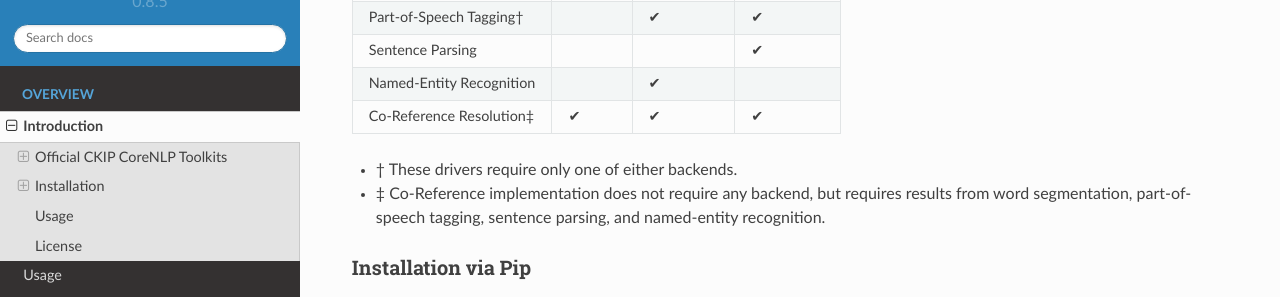
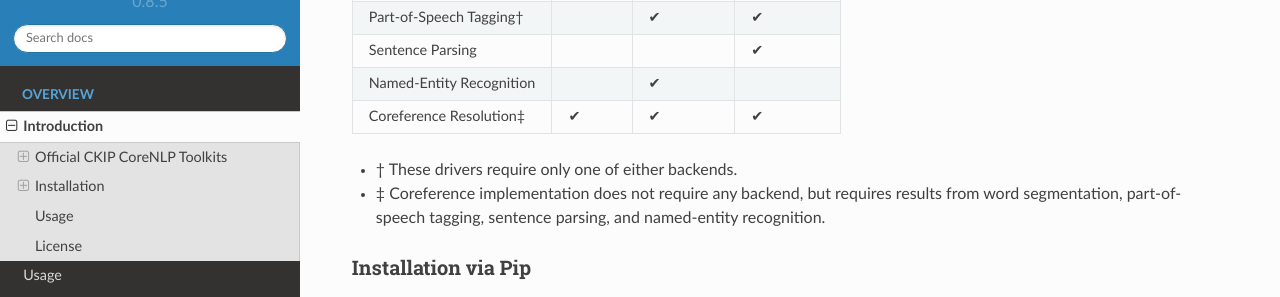
Before and after one commit to ckiplab/ckipnlp, a Sphinx documentation site: the page built from docs/main/readme.rst, in a window 1280 px wide and 900 px high, scrolled down 1363 px. Shown: the part 151-448 px from the top of the window. Built offline with Sphinx 7.4.7 and the Read the Docs theme 2.0.0, drawn with Linux system fonts in a browser that asks for light colours; pages that are not in the unit, such as notebooks, are missing from menus; some of the changed text lies outside the part shown.

```diff
--- a/README.rst
+++ b/README.rst
@@ -9,7 +9,7 @@
 - Part-of-Speech Tagging
 - Named-Entity Recognition
 - Sentence Parsing
-- Co-Reference Resolution
+- Coreference Resolution
 
 Git
 ^^^
@@ -80,9 +80,9 @@
 Contributers
 ^^^^^^^^^^^^
 
-* `Mu Yang <https://muyang.pro>`_ at `CKIP <https://ckip.iis.sinica.edu.tw>`_ (Author & Maintainer)
-* `Wei-Yun Ma <https://www.iis.sinica.edu.tw/pages/ma/>`_ at `CKIP <https://ckip.iis.sinica.edu.tw>`_ (Maintainer)
-* `DouglasWu <dgrey1116@gmail.com>`_
+* `Mu Yang <https://muyang.pro>`__ at `CKIP <https://ckip.iis.sinica.edu.tw>`__ (Author & Maintainer)
+* `Wei-Yun Ma <https://www.iis.sinica.edu.tw/pages/ma/>`__ at `CKIP <https://ckip.iis.sinica.edu.tw>`__ (Maintainer)
+* `DouglasWu <dgrey1116@gmail.com>`__
 
 Installation
 ------------
@@ -90,11 +90,11 @@
 Requirements
 ^^^^^^^^^^^^
 
-* `Python <https://www.python.org>`_ 3.6+
-* `TreeLib <https://treelib.readthedocs.io>`_ 1.5+
-* `CkipTagger <https://pypi.org/project/ckiptagger>`_ 0.1.1+ [Optional, Recommended]
-* `CkipClassic <https://ckip-classic.readthedocs.io>`_ 1.0+ [Optional]
-* `TensorFlow / TensorFlow-GPU <https://www.tensorflow.org/>`_ 1.13.1+, <2 [Required by CkipTagger]
+* `Python <https://www.python.org>`__ 3.6+
+* `TreeLib <https://treelib.readthedocs.io>`__ 1.5+
+* `CkipTagger <https://pypi.org/project/ckiptagger>`__ 0.1.1+ [Optional, Recommended]
+* `CkipClassic <https://ckip-classic.readthedocs.io>`__ 1.0+ [Optional]
+* `TensorFlow / TensorFlow-GPU <https://www.tensorflow.org/>`__ 1.13.1+, <2 [Required by CkipTagger]
 
 Driver Requirements
 ^^^^^^^^^^^^^^^^^^^
@@ -107,11 +107,11 @@
 Part-of-Speech Tagging†                     ✔           ✔
 Sentence Parsing                                        ✔
 Named-Entity Recognition                    ✔
-Co-Reference Resolution‡          ✔         ✔           ✔
+Coreference Resolution‡           ✔         ✔           ✔
 ================================  ========  ==========  ===========
 
 - † These drivers require only one of either backends.
-- ‡ Co-Reference implementation does not require any backend, but requires results from word segmentation, part-of-speech tagging, sentence parsing, and named-entity recognition.
+- ‡ Coreference implementation does not require any backend, but requires results from word segmentation, part-of-speech tagging, sentence parsing, and named-entity recognition.
 
 Installation via Pip
 ^^^^^^^^^^^^^^^^^^^^
@@ -131,7 +131,7 @@
 
 |CC BY-NC-SA 4.0|
 
-Copyright (c) 2018-2020 `CKIP Lab <https://ckip.iis.sinica.edu.tw>`_ under the `CC BY-NC-SA 4.0 License <http://creativecommons.org/licenses/by-nc-sa/4.0/>`_.
+Copyright (c) 2018-2020 `CKIP Lab <https://ckip.iis.sinica.edu.tw>`__ under the `CC BY-NC-SA 4.0 License <http://creativecommons.org/licenses/by-nc-sa/4.0/>`__.
 
 .. |CC BY-NC-SA 4.0| image:: https://i.creativecommons.org/l/by-nc-sa/4.0/88x31.png
    :target: http://creativecommons.org/licenses/by-nc-sa/4.0/
--- a/docs/main/usage.rst
+++ b/docs/main/usage.rst
@@ -157,13 +157,13 @@
 Parsed Tree
 ^^^^^^^^^^^
 
-In addition to |ParsedParagraph|, we have implemented tree utilities base on `TreeLib <https://treelib.readthedocs.io>`_.
+In addition to |ParsedParagraph|, we have implemented tree utilities base on `TreeLib <https://treelib.readthedocs.io>`__.
 
 |ParsedTree| is the tree structure of a parsed sentence. One may use :meth:`from_text` and :meth:`to_text` for plain-text conversion; :meth:`from_dict`, :meth:`to_dict` for dictionary-like object conversion; and also :meth:`from_json`, :meth:`to_json` for JSON string conversion.
 
-|ParsedTree| also provide :meth:`from_penn` and :meth:`to_penn` methods for Penn Treebank conversion. One may use :meth:`to_penn` together with `SvgLing <https://pypi.org/project/svgling/>`_ to generate SVG tree graphs.
+|ParsedTree| also provide :meth:`from_penn` and :meth:`to_penn` methods for Penn Treebank conversion. One may use :meth:`to_penn` together with `SvgLing <https://pypi.org/project/svgling/>`__ to generate SVG tree graphs.
 
-|ParsedTree| is a `TreeLib <https://treelib.readthedocs.io>`_ tree with |ParsedNode| as its nodes. The data of these nodes is stored in a |ParsedNodeData| (accessed by ``node.data``), which is a tuple of ``role`` (semantic role), ``pos`` (part-of-speech tagging), ``word``.
+|ParsedTree| is a `TreeLib <https://treelib.readthedocs.io>`__ tree with |ParsedNode| as its nodes. The data of these nodes is stored in a |ParsedNodeData| (accessed by ``node.data``), which is a tuple of ``role`` (semantic role), ``pos`` (part-of-speech tagging), ``word``.
 
 |ParsedTree| provides useful methods: :meth:`get_heads` finds the head words of the sentence; :meth:`get_relations` extracts all relations in the sentence; :meth:`get_subjects` returns the subjects of the sentence.
 
```
Also changed, not shown: 2 other files.
